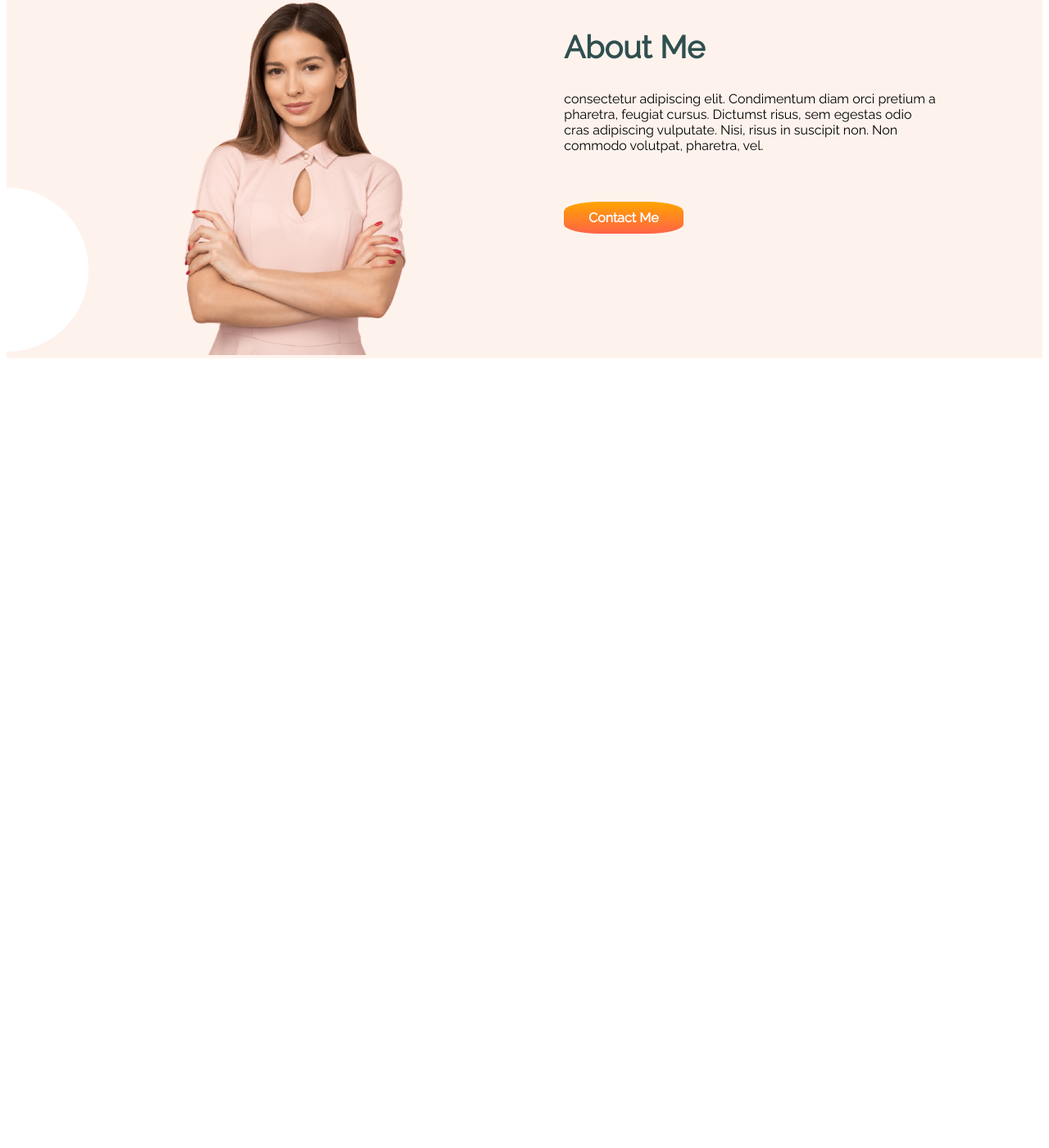
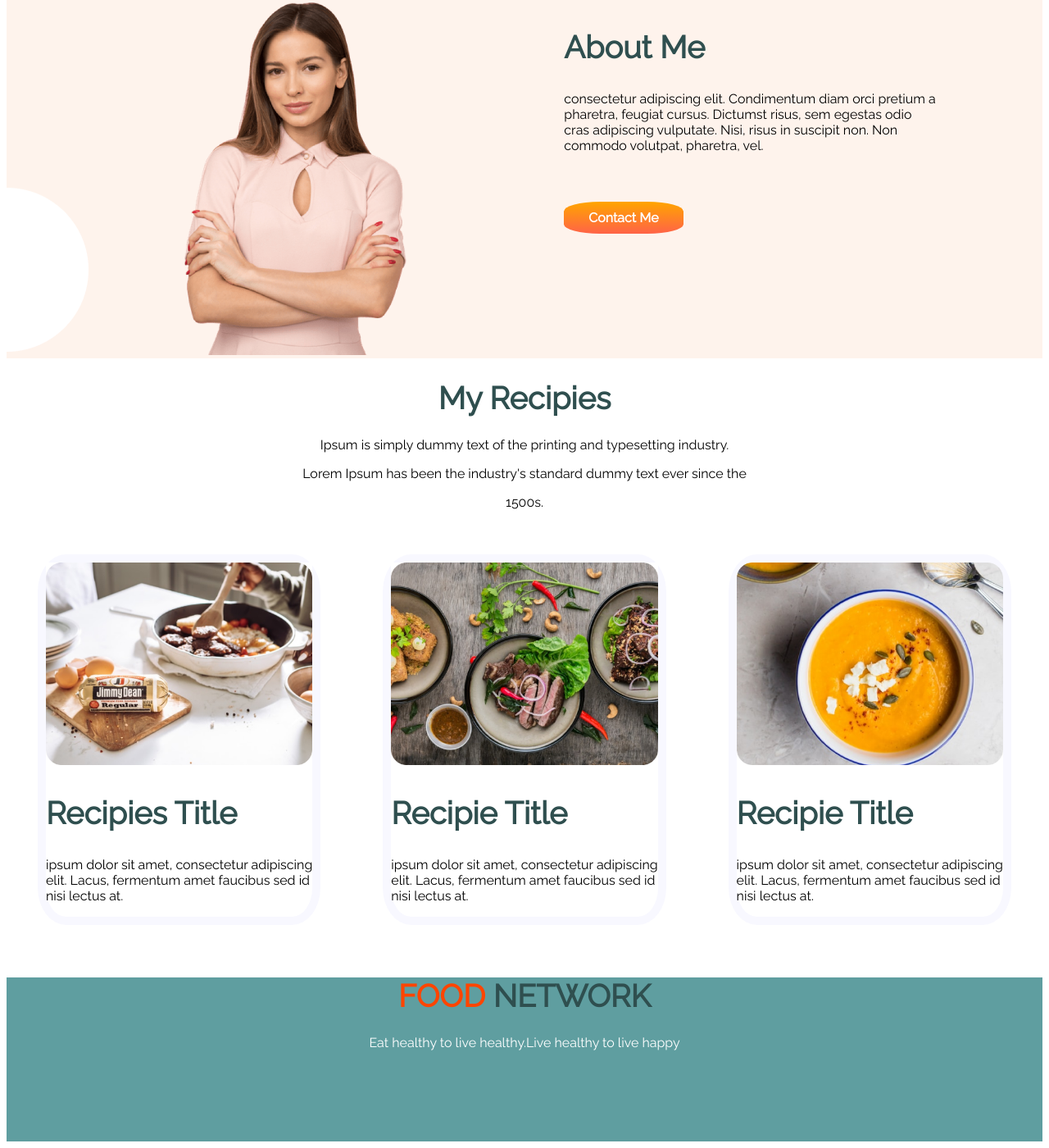
Before and after one commit to jhankarpher0/assaignment-1, a plain HTML site: page index.html in a window 1280 px wide. Shown: the part 883-2283 px from the top of the page at 82% size. Before the commit the page ends 1328 px from the top, so only its background shows below. Drawn offline with Linux system fonts and the light colour scheme.

Commit message:
submit assaignment

```diff
--- a/index.html
+++ b/index.html
@@ -20,7 +20,7 @@
             <h1><span class="color">Skip</span> The Diet</h1>
             <h1>Just Eat Healthy</h1>
             <h1>With Food Network</h1>
-            <p>Imagine you don't need a diet because we provide
+            <p class="sefoda">Imagine you don't need a diet because we provide
 
                 healthy and delicious food for you!</p>
             <a class="link-button" target="_blank" href="https://github.com/jhankarpher0/assaignment-1">Order Food</a>
@@ -35,7 +35,7 @@
         </div>
         <div class="personal">
             <h1>About Me</h1>
-            <p>consectetur adipiscing
+            <p class="sefoda">consectetur adipiscing
                 elit. Condimentum diam orci pretium a pharetra,
                 feugiat cursus. Dictumst risus, sem egestas odio cras
                 adipiscing vulputate. Nisi, risus in suscipit non. Non
@@ -43,6 +43,42 @@
             <a class="contact-button" href="">Contact Me</a>
         </div>
     </section>
+    <div class="recipies">
+        <h1>My Recipies</h1>
+        <p> Ipsum is simply dummy text of the printing and typesetting industry.</p>
+        <p>Lorem Ipsum has been the industry's standard dummy text ever since the</p>
+        <p> 1500s.</p>
+    </div>
+    <section>
+        <div class="recipie-1">
+            <img src="images/food/Project Cover.jpg" alt="">
+            <h1>Recipies Title</h1>
+            <p> ipsum dolor sit amet,
+                consectetur adipiscing elit. Lacus,
+                fermentum amet faucibus sed id nisi
+                lectus at.</p>
+        </div>
+        <div class="recipie-2">
+            <img src="images/food/Project Cover1.jpg" alt="">
+            <h1>Recipie Title</h1>
+            <p>ipsum dolor sit amet,
+                consectetur adipiscing elit. Lacus,
+                fermentum amet faucibus sed id nisi
+                lectus at.</p>
+        </div>
+        <div class="recipie-3">
+            <img src="images/food/Project Cover.png" alt="">
+            <h1>Recipie Title</h1>
+            <p>ipsum dolor sit amet,
+                consectetur adipiscing elit. Lacus,
+                fermentum amet faucibus sed id nisi
+                lectus at.</p>
+        </div>
+    </section>
+    <footer class="footer">
+        <h1><span class="color">FOOD</span> NETWORK</h1>
+        <P>Eat healthy to live healthy.Live healthy to live happy</P>
+    </footer>
 </body>
 
 </html>
--- a/style.css
+++ b/style.css
@@ -36,7 +36,7 @@ section {
     border-radius: 40%;
 }
 
-p {
+.sefoda {
     margin-bottom: 15%;
 }
 
@@ -64,3 +64,51 @@ p {
     background-image: url(images/shapes/7.png);
     background-repeat: no-repeat;
 }
+
+.recipies {
+    text-align: center;
+}
+
+.recipie-1 {
+    margin: 3%;
+    border: 10px solid;
+    border-color: ghostwhite;
+    border-radius: 10%;
+
+}
+
+.recipie-1 img {
+    width: 100%;
+}
+
+.recipie-2 {
+    margin: 3%;
+    border: 10px solid;
+    border-color: ghostwhite;
+    border-radius: 10%;
+
+
+}
+
+.recipie-2 img {
+    width: 100%;
+}
+
+.recipie-3 {
+    margin: 3%;
+    border: 10px solid;
+    border-color: ghostwhite;
+    border-radius: 10%;
+
+}
+
+.recipie-3 img {
+    width: 100%;
+}
+
+.footer {
+    text-align: center;
+    background-color: cadetblue;
+    height: 200px;
+    color: white;
+}
```
